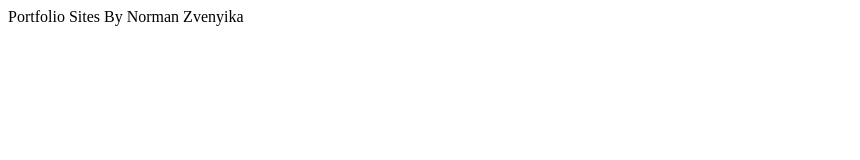
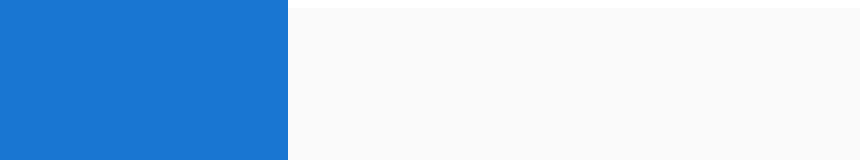
Before and after one commit to Norme-Zvenyika/Norman-s-Portfolio, a React (Vite) app in the folder frontend/: page / in a window 1280 px wide. Shown: the top 160 px of the page, without its empty margins (0-860 px from the left). Built offline with nearby package versions, Linux system fonts and the light colour scheme; grey boxes are pictures that could not be loaded.

Commit message:
add the structure of the app

```diff
--- a/frontend/src/App.tsx
+++ b/frontend/src/App.tsx
@@ -1,9 +1,19 @@
-function App() {
+import { Box } from '@mui/material'
+import Sidebar from './components/Sidebar/Sidebar'
+import MainContent from './components/MainContent/MainContent'
 
+function App(): JSX.Element {
   return (
-    <div>
-      Portfolio Sites By Norman Zvenyika
-    </div>
+    <Box sx={{
+      display: 'flex',
+      flexDirection: {
+        xs: 'column',
+        md: 'row'
+      }
+    }}>
+      <Sidebar />
+      <MainContent />
+    </Box>
   )
 }
 
```
